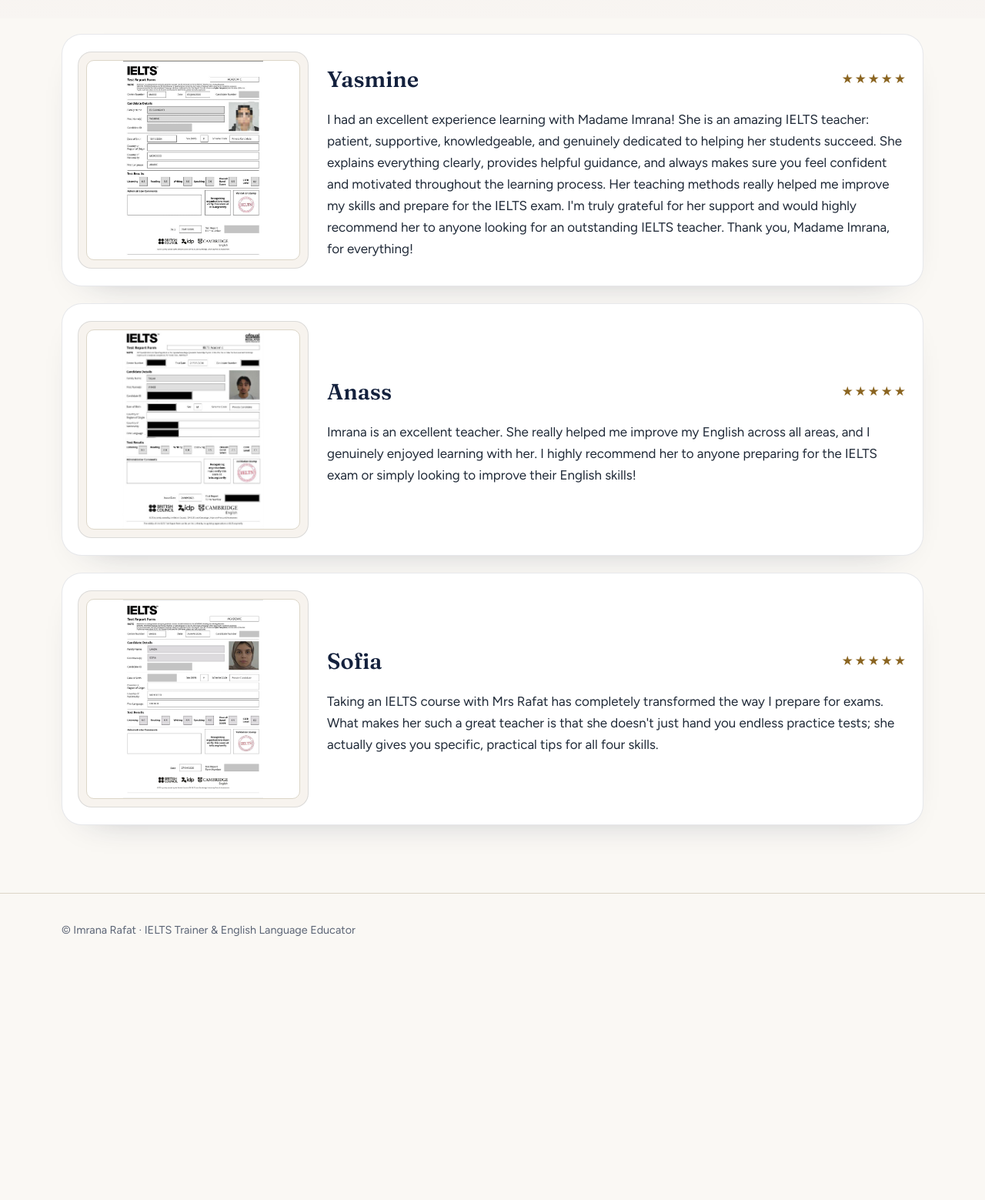
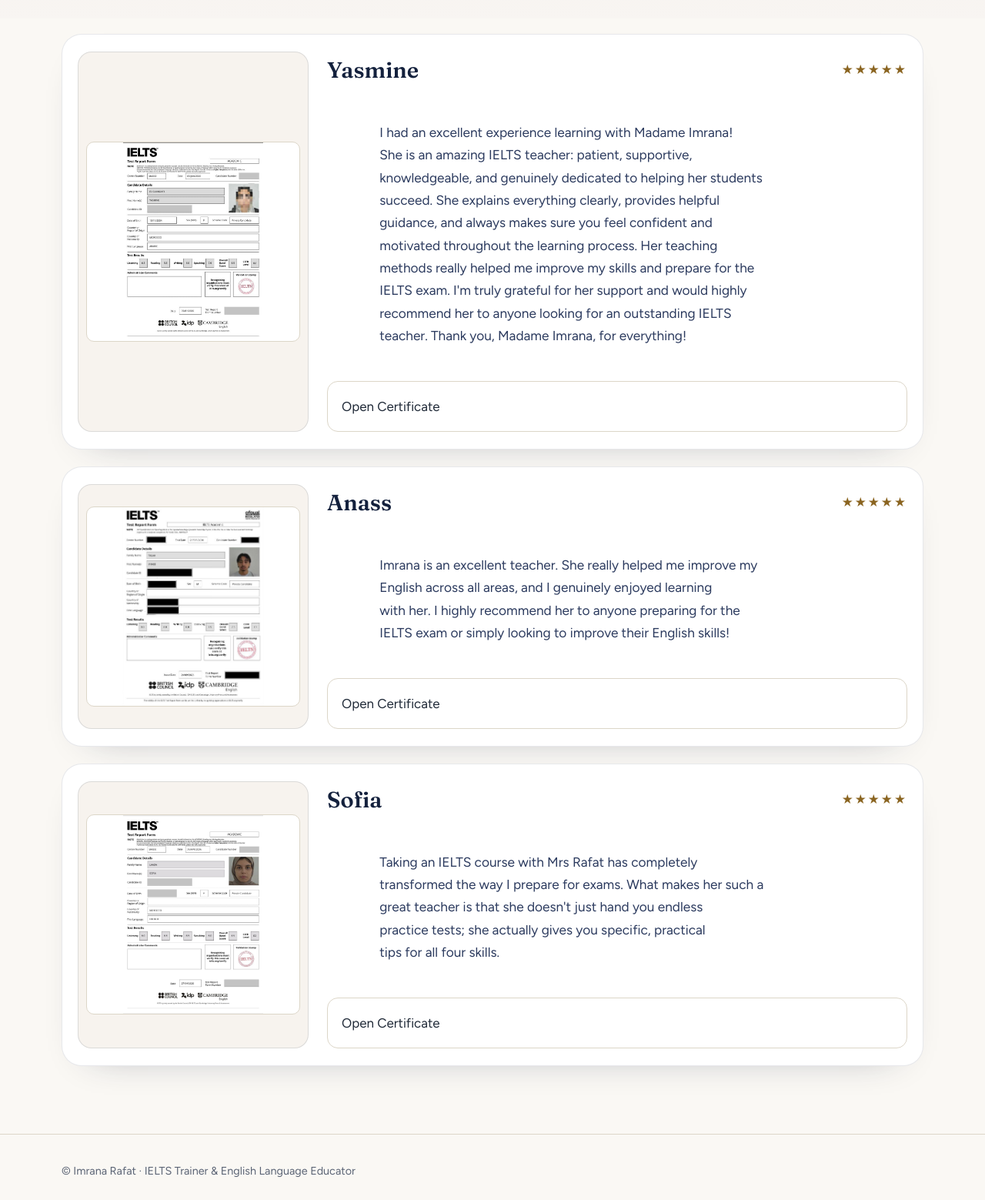
Before and after one commit to eljabriyassine/imrana, a plain HTML site: page our-services.html in a window 1280 px wide. Shown: the part 326-1885 px from the top of the page at 77% size. Before the commit the page ends 1583 px from the top, so only its background shows below. Drawn offline with Linux system fonts and the light colour scheme.

Commit message:
Refactor HTML structure and update content

```diff
--- a/our-services.html
+++ b/our-services.html
@@ -8,41 +8,49 @@
       name="description"
       content="Share your experience learning English with Imrana Rafat."
     />
+
     <link rel="preconnect" href="https://fonts.googleapis.com" />
     <link rel="preconnect" href="https://fonts.gstatic.com" crossorigin />
     <link
-      href="https://fonts.googleapis.com/css2?family=Figtree:wght@400;600;700&amp;family=Fraunces:opsz,wght@9..144,600;9..144,700&amp;display=swap"
+      href="https://fonts.googleapis.com/css2?family=Figtree:wght@400;600;700&family=Fraunces:opsz,wght@9..144,600;9..144,700&display=swap"
       rel="stylesheet"
     />
+
     <link rel="stylesheet" href="assets/css/imrana.css" />
   </head>
 
   <body>
     <header>
       <div class="wrap">
-        <a class="logo" href="index.html"
-          ><img
+        <a class="logo" href="index.html">
+          <img
             src="assets/img/logo-ir.svg"
             alt=""
             width="34"
             height="34"
-          />Imrana Rafat</a
-        >
+          />
+          Imrana Rafat
+        </a>
+
         <nav aria-label="Main">
           <ul>
             <li><a href="index.html">Home</a></li>
-            <li><a href="about-us.html">About &amp; Qualifications</a></li>
+            <li><a href="about-us.html">About & Qualifications</a></li>
             <li>
-              <a href="our-services.html" class="on" aria-current="page"
-                >Reviews</a
-              >
+              <a href="our-services.html" class="on" aria-current="page">
+                Reviews
+              </a>
             </li>
             <li><a href="contact-us.html">Contact</a></li>
           </ul>
         </nav>
-        <button class="burger" aria-label="Menu">Menu</button>
+
+        <button class="burger" type="button" aria-label="Menu">
+          Menu
+        </button>
       </div>
     </header>
+
     <main>
       <section class="reviews-hero">
         <div class="wrap reviews-hero-inner">
@@ -50,6 +58,7 @@
             <p class="eyebrow">Student success stories</p>
             <h1>IELTS results with confidence.</h1>
           </div>
+
           <p class="intro-copy">
             Students trust Imrana for clear teaching, personal guidance, and a
             practical strategy for every part of the IELTS exam.
@@ -59,108 +68,162 @@
 
       <section class="reviews-section">
         <div class="wrap review-stack" aria-live="polite">
+
+          <!-- YASMINE -->
           <article class="review-card">
             <button
               type="button"
               class="report review-cert-visual"
               data-full="assets/img/ielts-academic.jpg"
               data-alt="IELTS Academic certificate for Yasmine"
-              aria-label="Open IELTS Academic certificate"
+              aria-label="Open Yasmine's certificate"
             >
               <img
                 src="assets/img/el-gaundafi-yasmine.jpg"
-                alt="IELTS Academic certificate for Yasmine"
+                alt="Yasmine's IELTS result"
               />
             </button>
 
             <div class="review-body">
               <div class="review-topbar">
                 <span class="review-name">Yasmine</span>
-                <span class="review-rating" aria-label="5 out of 5 stars">★★★★★</span>
+                <span class="review-rating" aria-label="5 out of 5 stars">
+                  ★★★★★
+                </span>
               </div>
-              <span>
-                I had an excellent experience learning with Madame Imrana! She is
-                an amazing IELTS teacher: patient, supportive, knowledgeable, and
-                genuinely dedicated to helping her students succeed. She explains
-                everything clearly, provides helpful guidance, and always makes
-                sure you feel confident and motivated throughout the learning
-                process. Her teaching methods really helped me improve my skills
-                and prepare for the IELTS exam. I'm truly grateful for her
-                support and would highly recommend her to anyone looking for an
-                outstanding IELTS teacher. Thank you, Madame Imrana, for
-                everything!
-              </span>
+
+              <p>
+                I had an excellent experience learning with Madame Imrana!
+                She is an amazing IELTS teacher: patient, supportive,
+                knowledgeable, and genuinely dedicated to helping her students
+                succeed. She explains everything clearly, provides helpful
+                guidance, and always makes sure you feel confident and
+                motivated throughout the learning process. Her teaching
+                methods really helped me improve my skills and prepare for the
+                IELTS exam. I'm truly grateful for her support and would highly
+                recommend her to anyone looking for an outstanding IELTS
+                teacher. Thank you, Madame Imrana, for everything!
+              </p>
+
+              <button
+                type="button"
+                class="open-certificate report"
+                data-full="assets/img/ielts-academic.jpg"
+                data-alt="IELTS Academic certificate for Yasmine"
+              >
+                Open Certificate
+              </button>
             </div>
           </article>
 
+          <!-- ANASS -->
           <article class="review-card">
             <button
               type="button"
               class="report review-cert-visual"
               data-full="assets/img/ielts-general-training.jpg"
               data-alt="IELTS General Training certificate for Anass"
-              aria-label="Open IELTS General Training certificate"
+              aria-label="Open Anass's certificate"
             >
               <img
                 src="assets/img/talla-anass.jpg"
-                alt="IELTS General Training certificate for Anass"
+                alt="Anass's IELTS result"
               />
             </button>
 
             <div class="review-body">
               <div class="review-topbar">
                 <span class="review-name">Anass</span>
-                <span class="review-rating" aria-label="5 out of 5 stars">★★★★★</span>
+                <span class="review-rating" aria-label="5 out of 5 stars">
+                  ★★★★★
+                </span>
               </div>
-              <span>
+
+              <p>
                 Imrana is an excellent teacher. She really helped me improve my
-                English across all areas, and I genuinely enjoyed learning with
-                her. I highly recommend her to anyone preparing for the IELTS
-                exam or simply looking to improve their English skills!
-              </span>
+                English across all areas, and I genuinely enjoyed learning
+                with her. I highly recommend her to anyone preparing for the
+                IELTS exam or simply looking to improve their English skills!
+              </p>
+
+              <button
+                type="button"
+                class="open-certificate report"
+                data-full="assets/img/ielts-general-training.jpg"
+                data-alt="IELTS General Training certificate for Anass"
+              >
+                Open Certificate
+              </button>
             </div>
           </article>
 
+          <!-- SOFIA -->
           <article class="review-card">
             <button
               type="button"
               class="report review-cert-visual"
               data-full="assets/img/ielts-general-training.jpg"
               data-alt="IELTS General Training certificate for Sofia"
-              aria-label="Open IELTS General Training certificate"
+              aria-label="Open Sofia's certificate"
             >
               <img
                 src="assets/img/laada-sofia.jpg"
-                alt="IELTS General Training certificate for Sofia"
+                alt="Sofia's IELTS result"
               />
             </button>
 
             <div class="review-body">
               <div class="review-topbar">
                 <span class="review-name">Sofia</span>
-                <span class="review-rating" aria-label="5 out of 5 stars">★★★★★</span>
+                <span class="review-rating" aria-label="5 out of 5 stars">
+                  ★★★★★
+                </span>
               </div>
-              <span>
-                Taking an IELTS course with Mrs Rafat has completely transformed
-                the way I prepare for exams. What makes her such a great
-                teacher is that she doesn't just hand you endless practice tests;
-                she actually gives you specific, practical tips for all four
-                skills.
-              </span>
+
+              <p>
+                Taking an IELTS course with Mrs Rafat has completely
+                transformed the way I prepare for exams. What makes her such a
+                great teacher is that she doesn't just hand you endless
+                practice tests; she actually gives you specific, practical
+                tips for all four skills.
+              </p>
+
+              <button
+                type="button"
+                class="open-certificate report"
+                data-full="assets/img/ielts-general-training.jpg"
+                data-alt="IELTS General Training certificate for Sofia"
+              >
+                Open Certificate
+              </button>
             </div>
           </article>
+
         </div>
       </section>
     </main>
+
     <footer>
       <div class="wrap">
-        <span
-          >© Imrana Rafat · IELTS Trainer &amp; English Language Educator</span
-        >
+        <span>
+          © Imrana Rafat · IELTS Trainer & English Language Educator
+        </span>
       </div>
     </footer>
-    <a class="sticky-cta" href="index.html#results">See IELTS results</a>
-    <dialog id="lb"><button>Close</button><img src="" alt="" /></dialog>
+
+    <a class="sticky-cta" href="index.html#results">
+      See IELTS results
+    </a>
+
+    <!-- CERTIFICATE POPUP -->
+    <dialog id="lb" aria-label="Student certificate">
+      <button type="button" class="lb-close" aria-label="Close certificate">
+        Close ✕
+      </button>
+
+      <img src="" alt="" />
+    </dialog>
+
     <script src="assets/js/imrana.js"></script>
   </body>
 </html>
```
